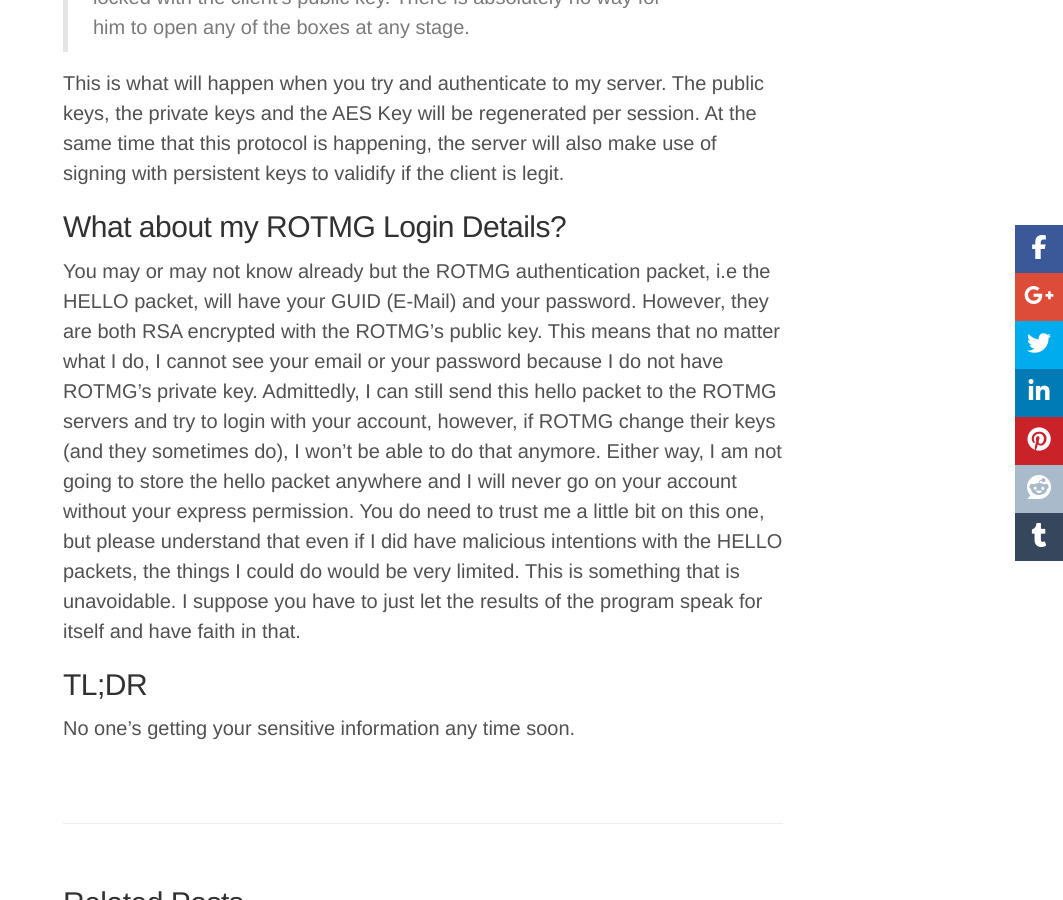
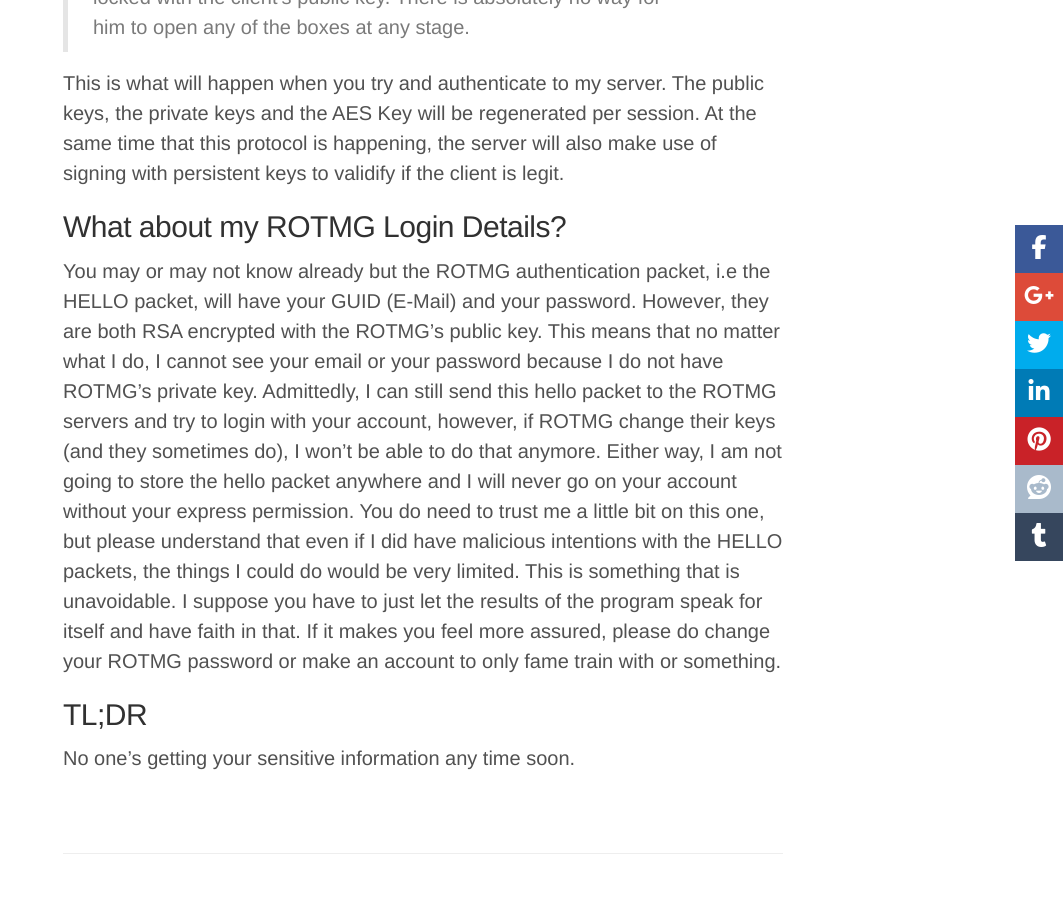
Before and after one commit to PixelZerg/PixelZFameBot, a Jekyll site: the page built from _posts/2016-08-17-security.markdown, in a window 1280 px wide and 900 px high, scrolled down 3676 px. Shown: the whole window, without its empty margins (217-1280 px from the left). Built offline with Jekyll 4.4.1, drawn with Linux system fonts in a browser that asks for light colours; nearby versions of some CDN libraries; comment, search, counter and statistics services are not loaded.

Commit message:
Security update

```diff
--- a/_posts/2016-08-17-security.markdown
+++ b/_posts/2016-08-17-security.markdown
@@ -34,7 +34,7 @@ Ok now let me explain this key exchange protocol using this analogy:
 This is what will happen when you try and authenticate to my server. The public keys, the private keys and the AES Key will be regenerated per session. At the same time that this protocol is happening, the server will also make use of signing with persistent keys to validify if the client is legit.
 
 ## What about my ROTMG Login Details?
-You may or may not know already but the ROTMG authentication packet, i.e the HELLO packet, will have your GUID (E-Mail) and your password. However, they are both RSA encrypted with the ROTMG's public key. This means that no matter what I do, I cannot see your email or your password because I do not have ROTMG's private key. Admittedly, I can still send this hello packet to the ROTMG servers and try to login with your account, however, if ROTMG change their keys (and they sometimes do), I won't be able to do that anymore. Either way, I am not going to store the hello packet anywhere and I will never go on your account without your express permission. You do need to trust me a little bit on this one, but please understand that even if I did have malicious intentions with the HELLO packets, the things I could do would be very limited. This is something that is unavoidable. I suppose you have to just let the results of the program speak for itself and have faith in that.
+You may or may not know already but the ROTMG authentication packet, i.e the HELLO packet, will have your GUID (E-Mail) and your password. However, they are both RSA encrypted with the ROTMG's public key. This means that no matter what I do, I cannot see your email or your password because I do not have ROTMG's private key. Admittedly, I can still send this hello packet to the ROTMG servers and try to login with your account, however, if ROTMG change their keys (and they sometimes do), I won't be able to do that anymore. Either way, I am not going to store the hello packet anywhere and I will never go on your account without your express permission. You do need to trust me a little bit on this one, but please understand that even if I did have malicious intentions with the HELLO packets, the things I could do would be very limited. This is something that is unavoidable. I suppose you have to just let the results of the program speak for itself and have faith in that. If it makes you feel more assured, please do change your ROTMG password or make an account to only fame train with or something.
 
 ## TL;DR
 No one's getting your sensitive information any time soon.
```
